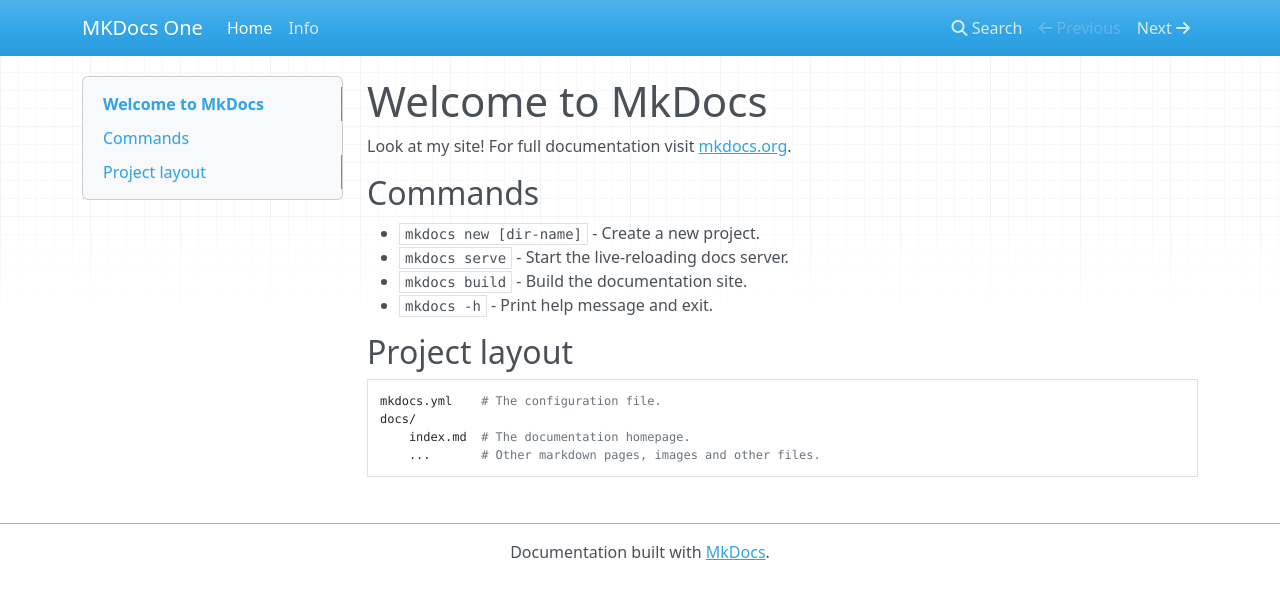
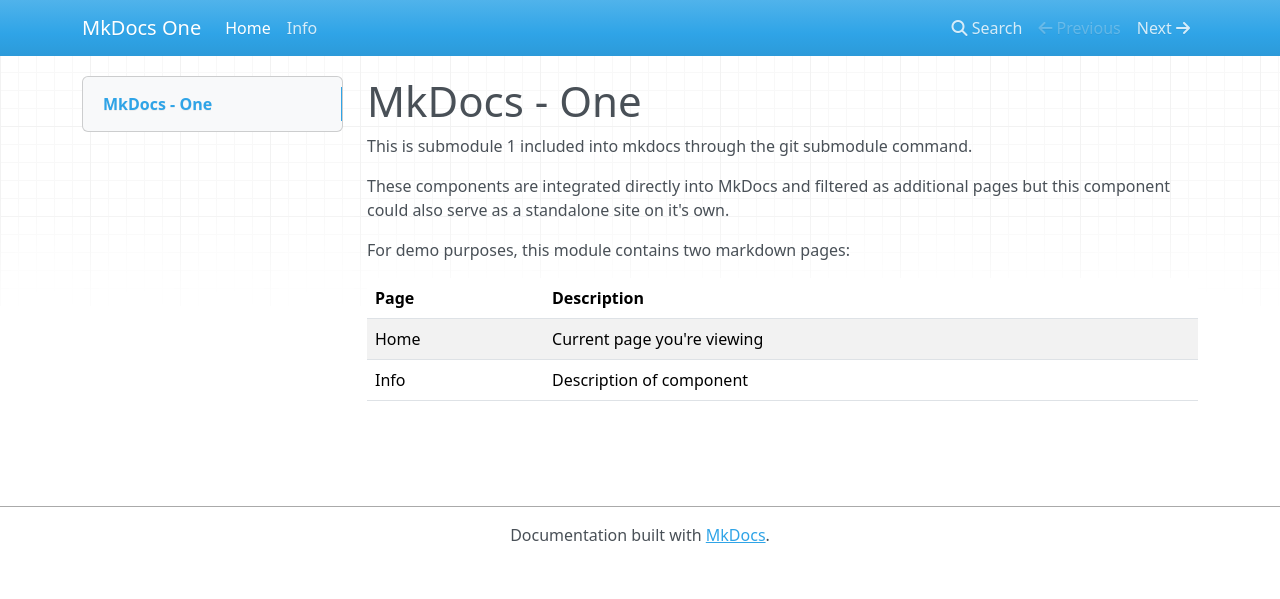
Before and after one commit to caskeychr/mkdocs-one, an MkDocs documentation site: the page built from docs/index.md, in a window 1280 px wide. Shown: the top 599 px of the page. Built offline with MkDocs 1.6.1, drawn with Linux system fonts in a browser that asks for light colours; nearby versions of some CDN libraries.

```diff
--- a/docs/index.md
+++ b/docs/index.md
@@ -1,18 +1,12 @@
-# Welcome to MkDocs
+# MkDocs - One
 
-Look at my site!
-For full documentation visit [mkdocs.org](https://www.mkdocs.org).
+This is submodule 1 included into mkdocs through the git submodule command.
 
-## Commands
+These components are integrated directly into MkDocs and filtered as additional pages but this component could also serve as a standalone site on it's own.
 
-- `mkdocs new [dir-name]` - Create a new project.
-- `mkdocs serve` - Start the live-reloading docs server.
-- `mkdocs build` - Build the documentation site.
-- `mkdocs -h` - Print help message and exit.
+For demo purposes, this module contains two markdown pages:
 
-## Project layout
-
-    mkdocs.yml    # The configuration file.
-    docs/
-        index.md  # The documentation homepage.
-        ...       # Other markdown pages, images and other files.
+| Page | Description                 |
+| ---- | --------------------------- |
+| Home | Current page you're viewing |
+| Info | Description of component    |
--- a/mkdocs.yml
+++ b/mkdocs.yml
@@ -1,4 +1,4 @@
-site_name: MKDocs One
+site_name: MkDocs One
 nav:
   - Home: index.md
   - Info: info.md
```
Also changed, not shown: docs/info.md (+18 -3 lines).
